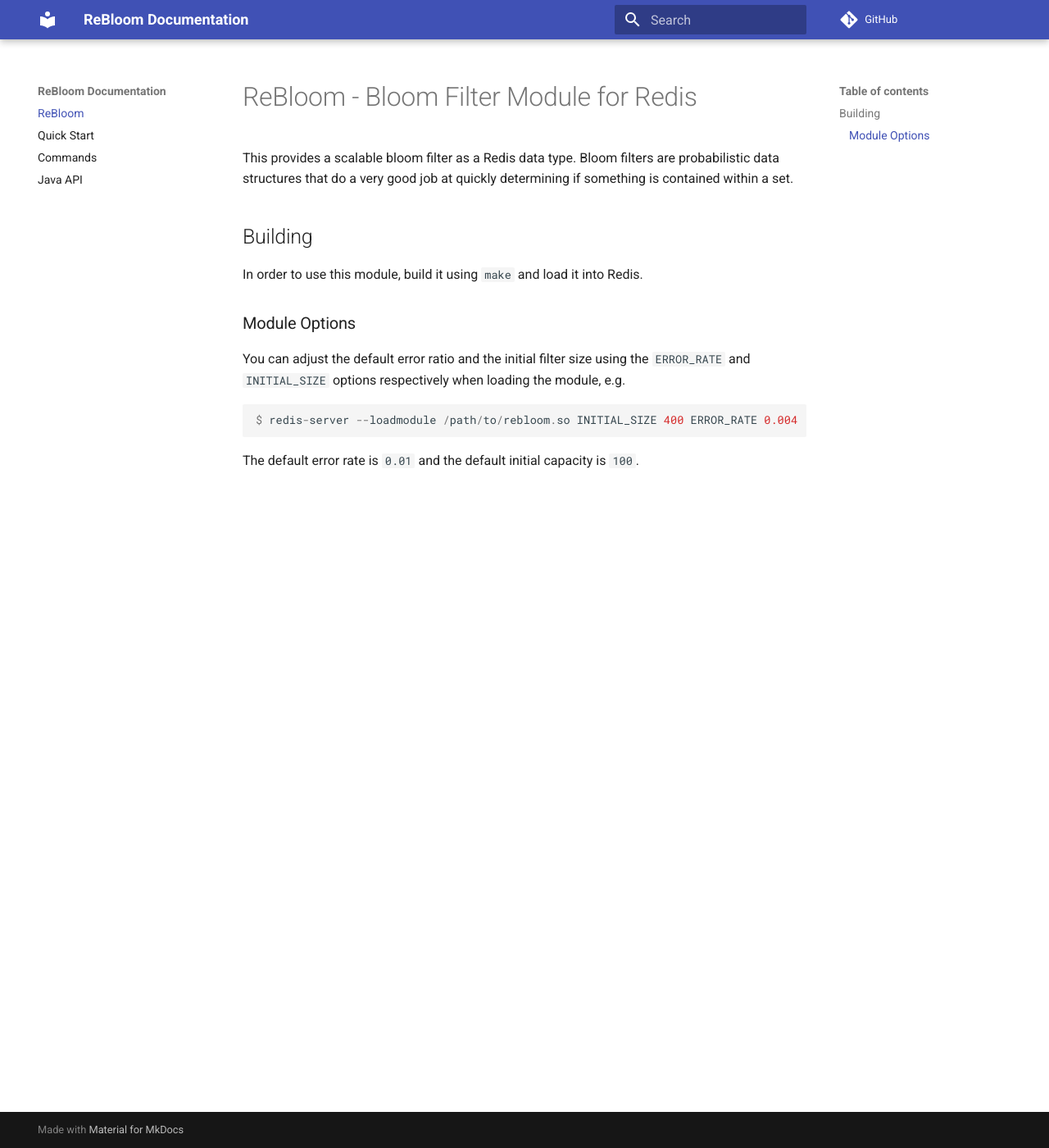
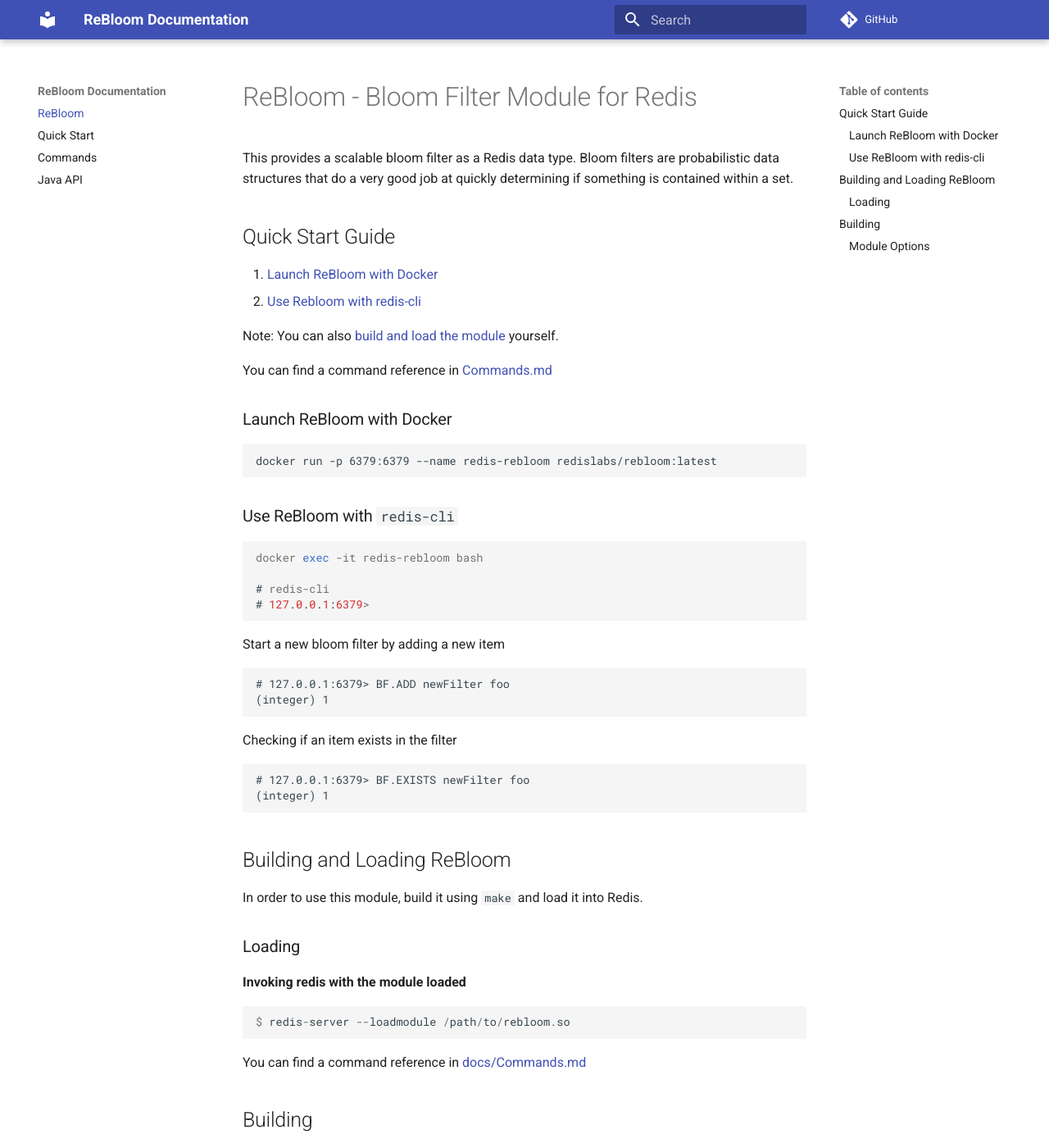
Before and after one commit to RedisBloom/RedisBloom, an MkDocs documentation site: the page built from docs/index.md, in a window 1280 px wide and 1400 px high. Shown: the whole window at 82% size. Built offline with MkDocs 1.6.1 and Material for MkDocs 9.7.7, drawn with Linux system fonts in a browser that asks for light colours; comment, search, counter and statistics services are not loaded; old or Windows-style settings are respelled for this version of MkDocs.

Commit message:
added docker based getting started.

````diff
--- a/docs/index.md
+++ b/docs/index.md
@@ -3,6 +3,57 @@
 This provides a scalable bloom filter as a Redis data type. Bloom filters
 are probabilistic data structures that do a very good job at quickly
 determining if something is contained within a set.
+
+
+## Quick Start Guide
+1. [Launch ReBloom with Docker](#launch-rebloom-with-docker)
+1. [Use Rebloom with redis-cli](#use-rebloom-with-redis-cli)
+
+Note: You can also [build and load the module](#building-and-loading-rebloom) yourself.
+
+You can find a command reference in [Commands.md](Commands.md)
+
+
+### Launch ReBloom with Docker
+```
+docker run -p 6379:6379 --name redis-rebloom redislabs/rebloom:latest
+```
+
+### Use ReBloom with `redis-cli`
+```
+docker exec -it redis-rebloom bash
+
+# redis-cli
+# 127.0.0.1:6379>
+```
+
+Start a new bloom filter by adding a new item
+```
+# 127.0.0.1:6379> BF.ADD newFilter foo
+(integer) 1
+```
+
+ Checking if an item exists in the filter
+```
+# 127.0.0.1:6379> BF.EXISTS newFilter foo
+(integer) 1
+```
+
+
+## Building and Loading ReBloom
+
+In order to use this module, build it using `make` and load it into Redis.
+
+### Loading
+
+**Invoking redis with the module loaded**
+
+```
+$ redis-server --loadmodule /path/to/rebloom.so
+```
+
+You can find a command reference in [docs/Commands.md](docs/Commands.md)
+
 
 ## Building
 
````
Also changed, not shown: README.md (+37 -31 lines).
